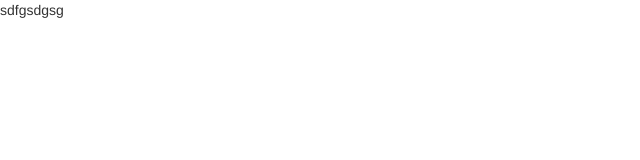
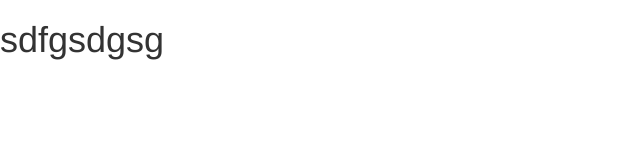
Before and after one commit to tourist289/tryThingsTemplates, a plain HTML site: page template/index.html in a window 1280 px wide. Shown: the whole page, without its empty margins (0-640 px from the left). Drawn offline with Linux system fonts and the light colour scheme.

Commit message:
Update index.html

```diff
--- a/template/index.html
+++ b/template/index.html
@@ -9,6 +9,6 @@
     <link rel="stylesheet" href="./css/style.css"/>
 </head>
 <body>
-sdfgsdgsg
+<h1>sdfgsdgsg</h1>
 </body>
 </html>
```
